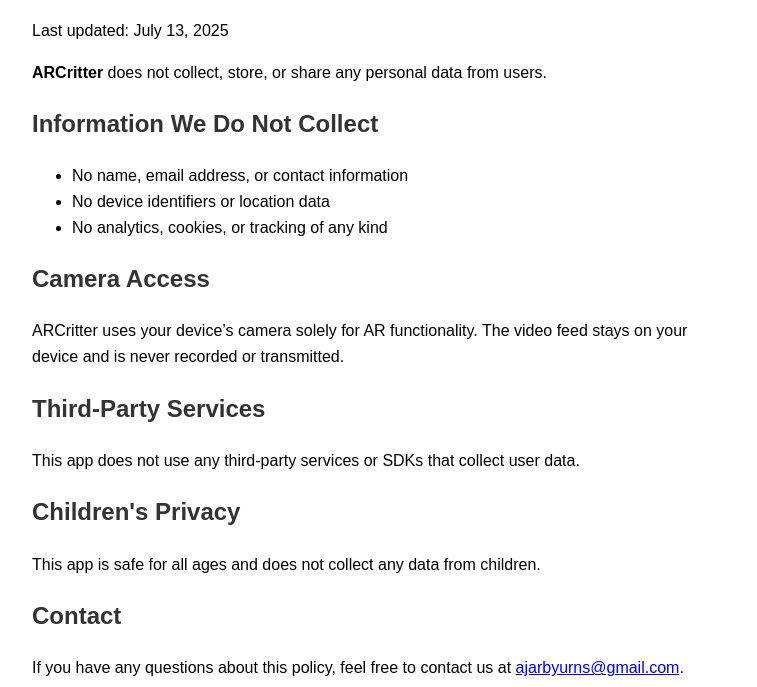
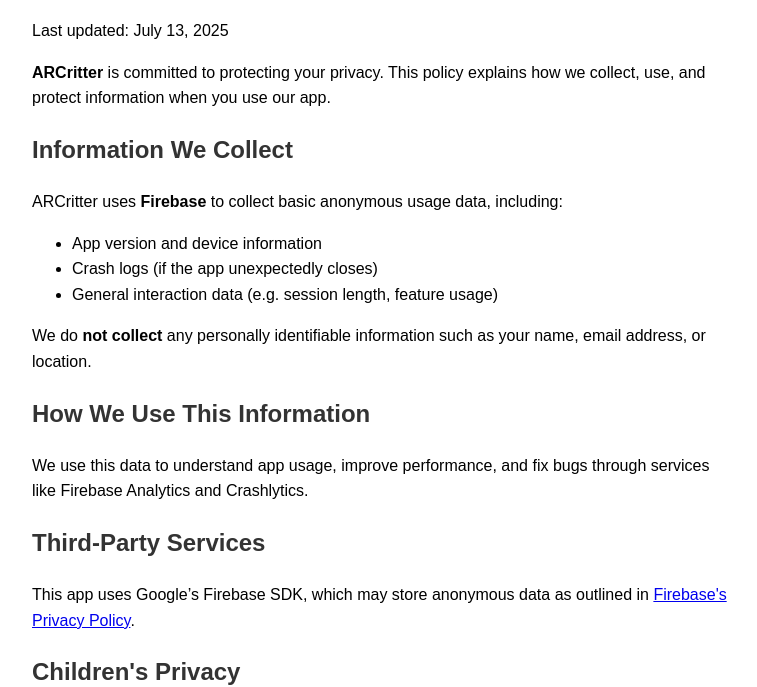
Before and after one commit to ajarbyurns/arcritter-support, a plain HTML site: page privacy.html in a window 1280 px wide. Shown: the part 124-811 px from the top of the page, without its empty margins (258-1015 px from the left). Drawn offline with Linux system fonts and the light colour scheme.

Commit message:
Update privacy.html

```diff
--- a/privacy.html
+++ b/privacy.html
@@ -12,26 +12,29 @@
   <h1>Privacy Policy</h1>
   <p>Last updated: July 13, 2025</p>
 
-  <p><strong>ARCritter</strong> does not collect, store, or share any personal data from users.</p>
+  <p><strong>ARCritter</strong> is committed to protecting your privacy. This policy explains how we collect, use, and protect information when you use our app.</p>
 
-  <h2>Information We Do Not Collect</h2>
+  <h2>Information We Collect</h2>
+  <p>ARCritter uses <strong>Firebase</strong> to collect basic anonymous usage data, including:</p>
   <ul>
-    <li>No name, email address, or contact information</li>
-    <li>No device identifiers or location data</li>
-    <li>No analytics, cookies, or tracking of any kind</li>
+    <li>App version and device information</li>
+    <li>Crash logs (if the app unexpectedly closes)</li>
+    <li>General interaction data (e.g. session length, feature usage)</li>
   </ul>
 
-  <h2>Camera Access</h2>
-  <p>ARCritter uses your device’s camera solely for AR functionality. The video feed stays on your device and is never recorded or transmitted.</p>
+  <p>We do <strong>not collect</strong> any personally identifiable information such as your name, email address, or location.</p>
+
+  <h2>How We Use This Information</h2>
+  <p>We use this data to understand app usage, improve performance, and fix bugs through services like Firebase Analytics and Crashlytics.</p>
 
   <h2>Third-Party Services</h2>
-  <p>This app does not use any third-party services or SDKs that collect user data.</p>
+  <p>This app uses Google’s Firebase SDK, which may store anonymous data as outlined in <a href="https://firebase.google.com/support/privacy" target="_blank">Firebase's Privacy Policy</a>.</p>
 
   <h2>Children's Privacy</h2>
-  <p>This app is safe for all ages and does not collect any data from children.</p>
+  <p>ARCritter does not knowingly collect data from children. If you're under 13, please use the app with adult supervision.</p>
 
   <h2>Contact</h2>
-  <p>If you have any questions about this policy, feel free to contact us at <a href="mailto:ajarbyurns@gmail.com">ajarbyurns@gmail.com</a>.</p>
+  <p>If you have questions about this policy, email us at <a href="mailto:ajarbyurns@gmail.com">ajarbyurns@gmail.com</a>.</p>
 
   <p>&copy; 2025 ARCritter</p>
 </body>
```
